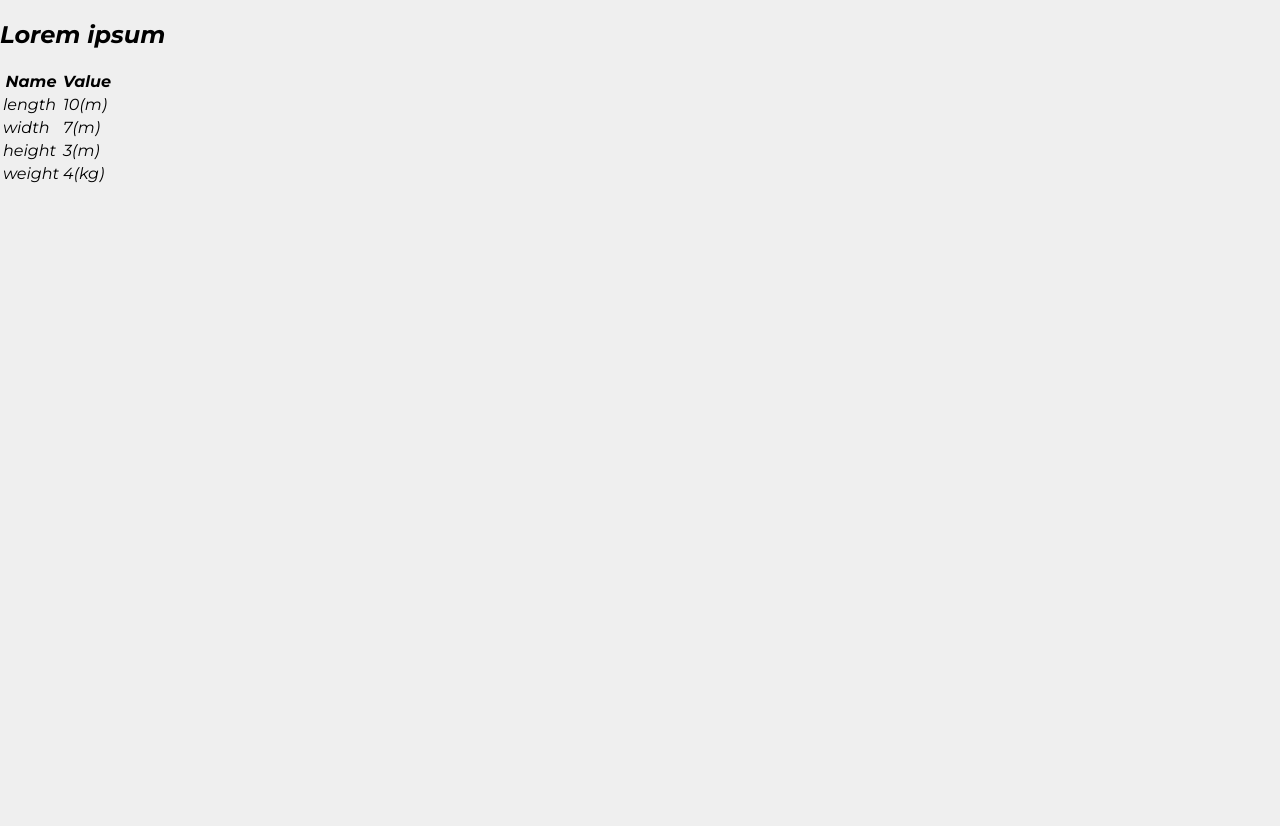
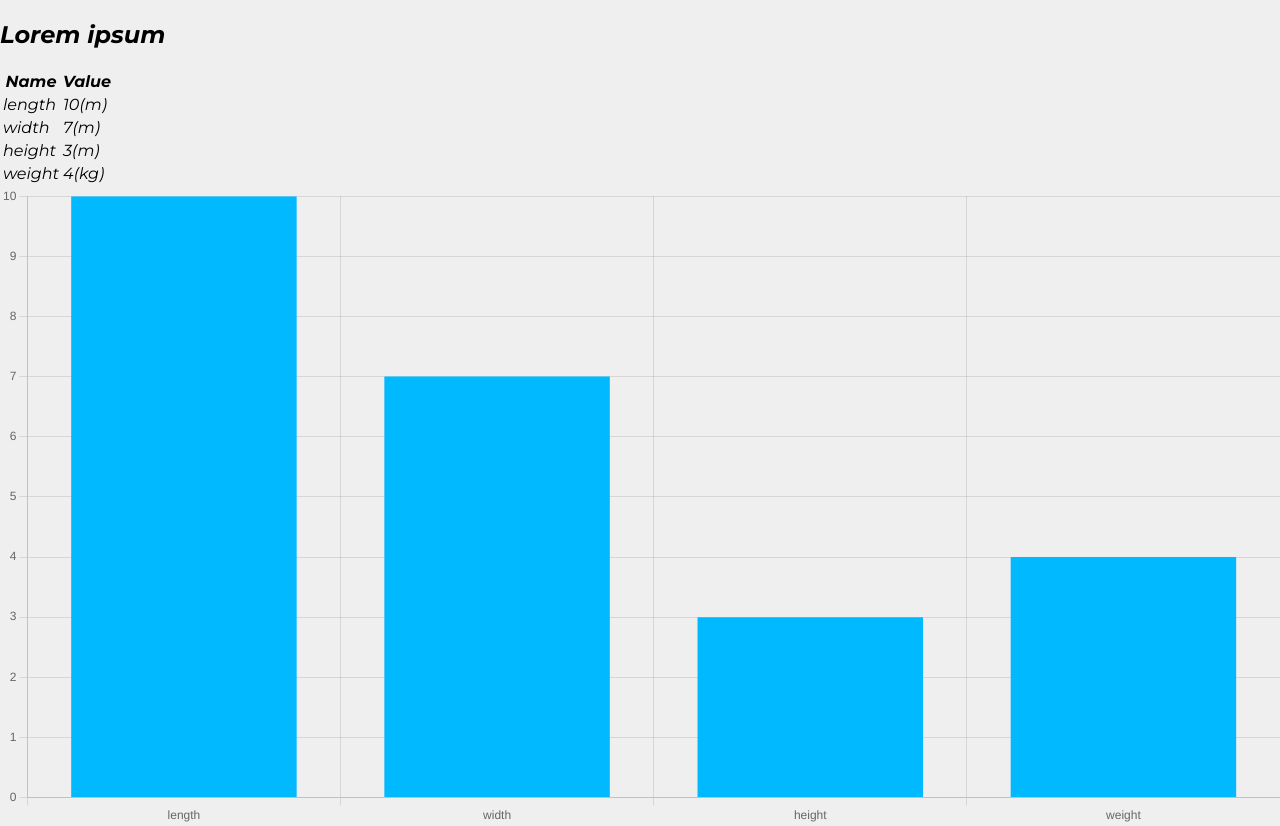
Before and after one commit to I-Adze/contilio, a React (Create React App) app: page /dashboard in a window 1280 px wide. Built offline with nearby package versions, Linux system fonts and the light colour scheme.

Commit message:
Adds basic bar chart view to dashboard

```diff
--- a/package.json
+++ b/package.json
@@ -10,8 +10,10 @@
     "@types/node": "^16.18.11",
     "@types/react": "^18.0.26",
     "@types/react-dom": "^18.0.10",
+    "chart.js": "^4.1.2",
     "node-sass": "^7.0.3",
     "react": "^18.2.0",
+    "react-chartjs-2": "^5.2.0",
     "react-dom": "^18.2.0",
     "react-router-dom": "^6.6.2",
     "react-scripts": "5.0.1",
--- a/src/dashboard/Dashboard.tsx
+++ b/src/dashboard/Dashboard.tsx
@@ -1,4 +1,13 @@
 import React from "react";
+import { Bar } from "react-chartjs-2";
+import { BarElement, ChartData } from "chart.js";
+import {
+  Chart as ChartJS,
+  CategoryScale,
+  LinearScale,
+  Tooltip,
+  Legend,
+} from "chart.js";
 
 interface Value {
   title: string;
@@ -8,18 +17,43 @@ interface Value {
 interface DashboardState {
   values: Value[];
   selectedValue?: Value;
+  chartData?: ChartData<"bar">;
 }
 
+ChartJS.register(CategoryScale, LinearScale, BarElement, Tooltip, Legend);
+
 export class Dashboard extends React.Component<{}, DashboardState> {
-  state = { values: [], selectedValue: undefined } as DashboardState;
+  state = {
+    values: [],
+    selectedValue: undefined,
+    chartData: undefined,
+  } as DashboardState;
+
   async componentDidMount() {
     const res = await fetch("./data.json");
     const data = await res.json();
-    this.setState({ values: data, selectedValue: data[0] });
+    this.setState({ values: data });
+    this.selectValue(data[0]);
+  }
+
+  selectValue(value: Value) {
+    this.setState({
+      selectedValue: value,
+      chartData: {
+        labels: value.attributes.map((attribute) => attribute.name),
+        datasets: [
+          {
+            data: value.attributes.map((attribute) => attribute.value),
+            backgroundColor: "rgb(0, 185, 255)",
+          },
+        ],
+      },
+    });
   }
 
   render() {
     return this.state.selectedValue ? (
+      <>
         <section>
           <h2>{this.state.selectedValue.title}</h2>
           <table>
@@ -41,6 +75,20 @@ export class Dashboard extends React.Component<{}, DashboardState> {
             </tbody>
           </table>
         </section>
+        <section>
+          <Bar
+            options={{
+              responsive: true,
+              plugins: {
+                legend: {
+                  display: false,
+                },
+              },
+            }}
+            data={this.state.chartData!}
+          ></Bar>
+        </section>
+      </>
     ) : (
       <></>
     );
```
Also changed, not shown: 1 other file (tests, documents, lock files or other folders). Lines whose indentation alone changed are shown as unchanged.
